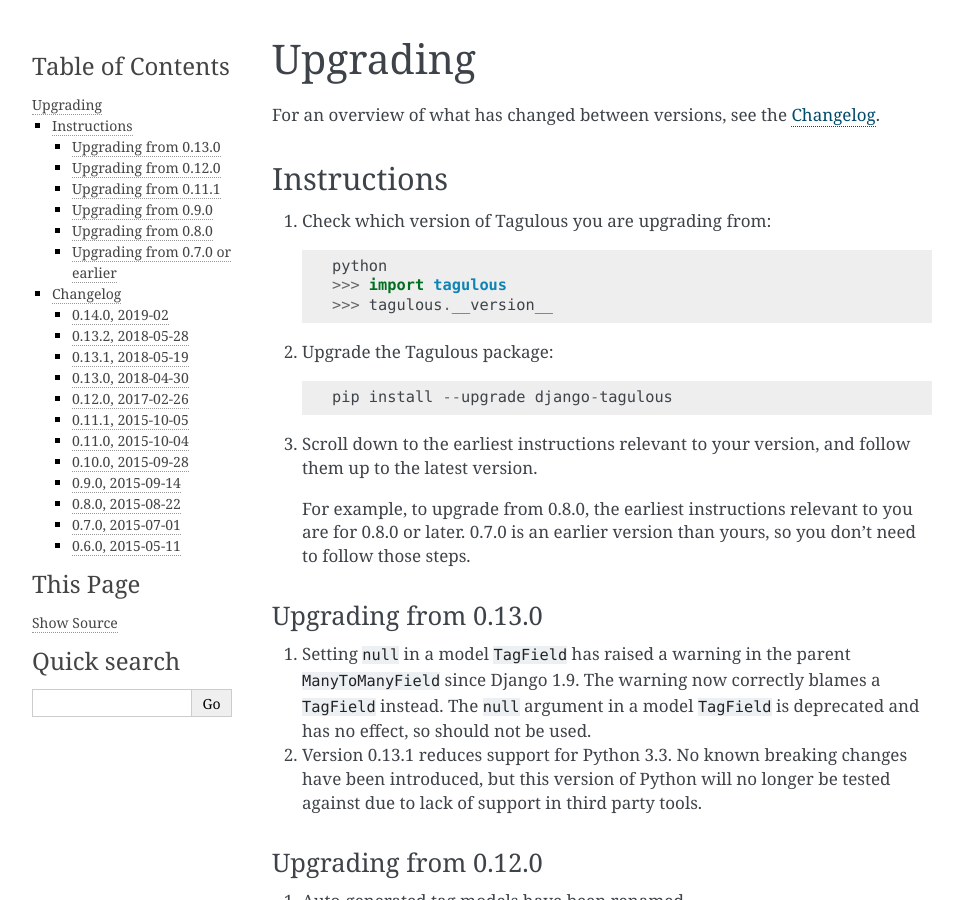
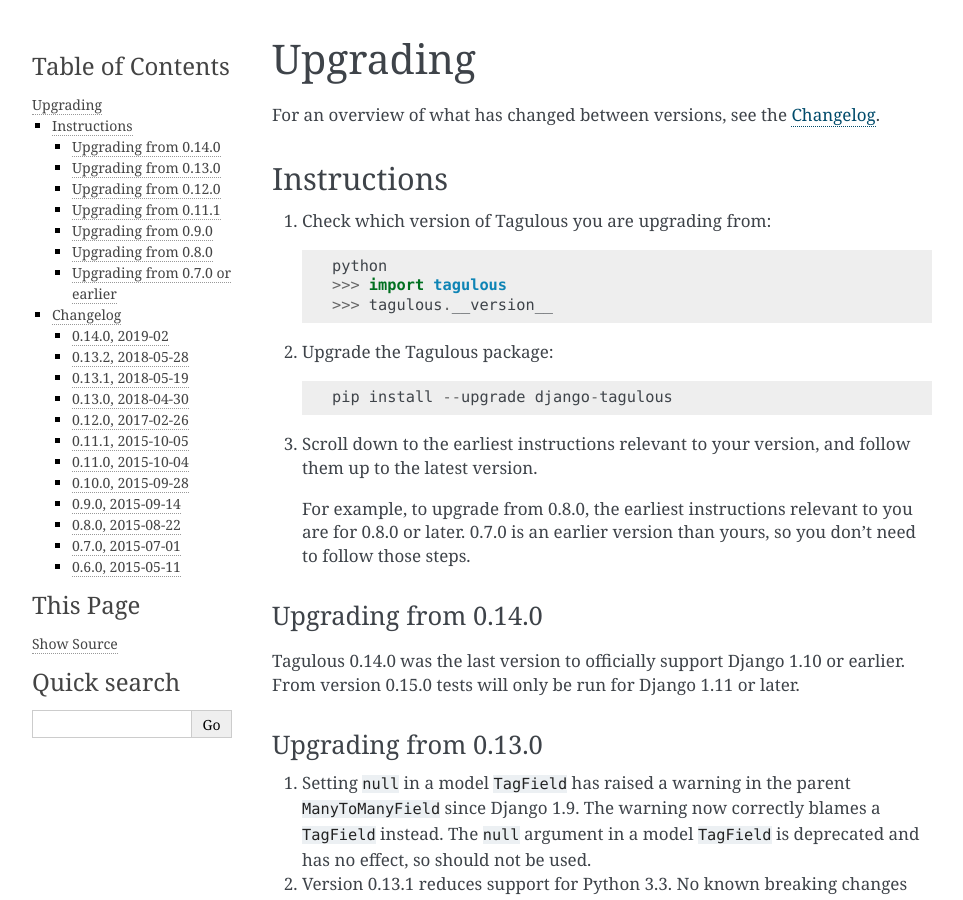
Before and after one commit to radiac/django-tagulous, a Sphinx documentation site: the page built from docs/upgrading.rst, in a window 1280 px wide and 900 px high. Shown: the whole window, without its empty margins (148-1111 px from the left). Built offline with Sphinx 7.4.7, drawn with Linux system fonts in a browser that asks for light colours.

```diff
--- a/docs/upgrading.rst
+++ b/docs/upgrading.rst
@@ -24,6 +24,15 @@
    For example, to upgrade from 0.8.0, the earliest instructions relevant to
    you are for 0.8.0 or later. 0.7.0 is an earlier version than yours, so you
    don't need to follow those steps.
+
+
+.. _upgrade_0-14-0:
+
+Upgrading from 0.14.0
+---------------------
+
+Tagulous 0.14.0 was the last version to officially support Django 1.10 or
+earlier. From version 0.15.0 tests will only be run for Django 1.11 or later.
 
 
 .. _upgrade_0-13-0:
```
Also changed, not shown: .travis.yml.
